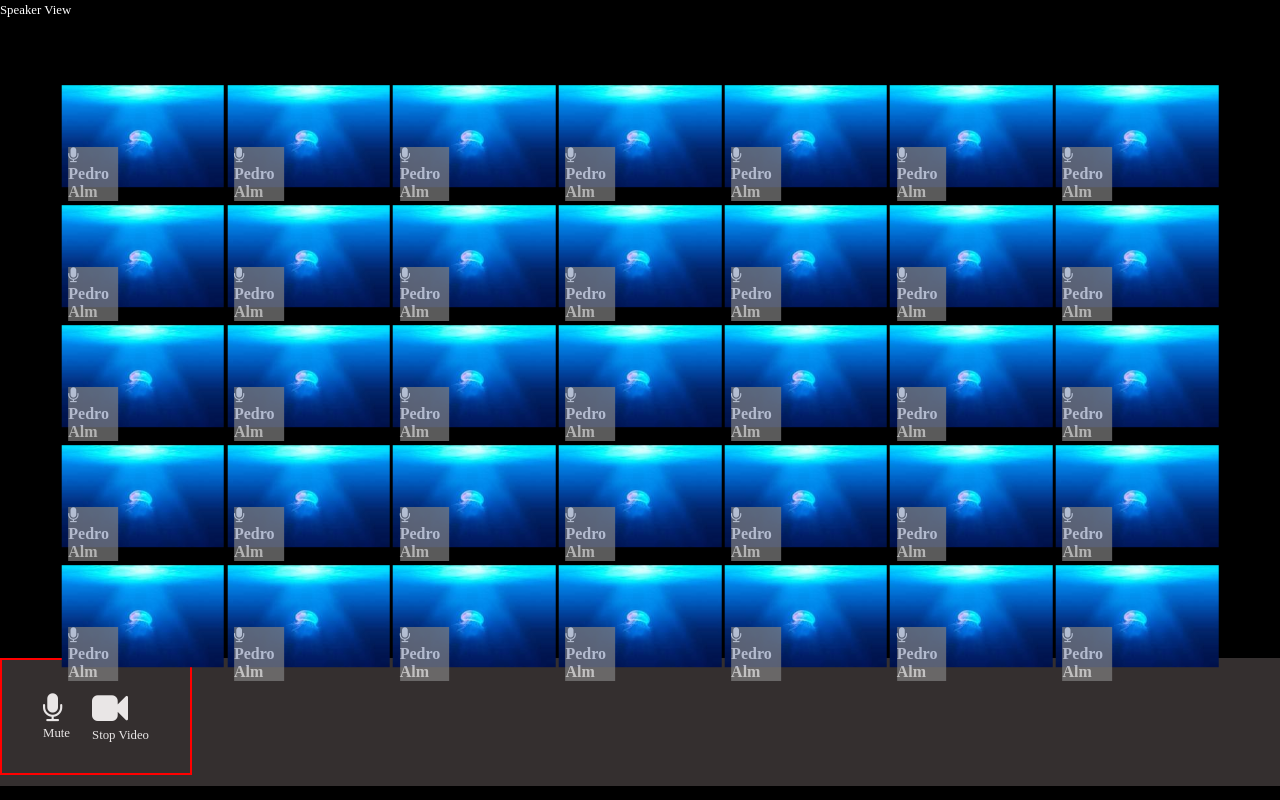
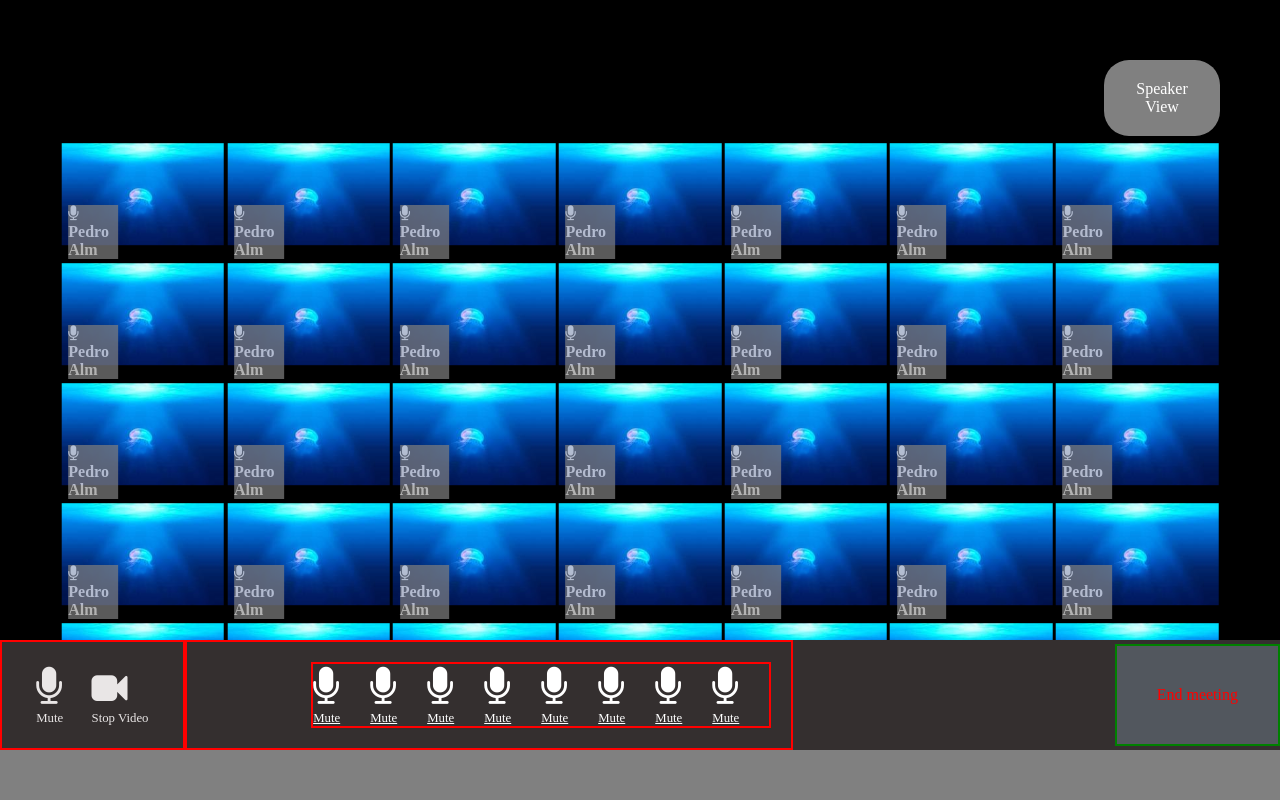
Before and after one commit to EnricoCirilli/html-css-zoom, a plain HTML site: page index.html in a window 1280 px wide. Drawn offline with Linux system fonts and the light colour scheme.

Commit message:
add: speaker view btn

```diff
--- a/css/style.css
+++ b/css/style.css
@@ -5,16 +5,35 @@
     box-sizing: border-box;
 }
 body{
-    background-color: black;
+    background-color: grey;
 
 }
+
 /* common */
 .wrapper {
     padding: 60px;
     width: 100%;
     height: 80vh;
+    background-color: black;
 }
+.header-speaker{
+    display: flex;
+    justify-content: flex-end;
 
+}
+.speaker-view{
+    color: white;
+    background-color: grey;
+    width: 10%;
+    height: 5%;
+    text-align: center;
+    padding: 20px;
+    border-radius: 25px;
+}
+.speaker-view a{
+    color: white;
+    text-decoration: none;
+}
 .col {
     display: flex;
     flex-wrap: wrap;
@@ -57,29 +76,63 @@ img{
     transform: translate(-50%, -50%);
 }
 .footer{
+    display: flex;
     background-color: rgb(52, 47, 47);
     width: 100vw;
     z-index: 1;
-    min-height: 8rem;
+    min-height: 5rem;
+    position: absolute;
 }
 .microphone{
    width: 15%;
     color: rgb(233, 230, 230);
-    font-size: 30px ;
-    padding: 30px;
+    font-size: 2.5rem ;
+    padding: 20px;
     border: 2px solid red;
     display: flex;
     justify-content: space-around;
     align-items: center;
 }
-span{
-    font-size: 0.8rem;
+
+p{
+    font-size: 0.8rem;;
+}
+
+.logos{
+    display: flex;
+    min-height: 5%;
+    justify-content: flex-end;
+    width:50%;
     color: white;
-    padding: px;
-    z-index: 1;
-    bottom: 10px;
-   right: 5px;
+    font-size: 2.5rem ;
+    border: 2px solid red;
 }
-p{
-    font-size: 0.8rem;
+ul{
+    display: flex;
+    margin: 20px;
+    justify-content: center;
+    align-items:flex-end;
+    border: 2px red solid;
+
 }
+ul li{
+    list-style-type: none;
+    padding-right: 30px;
+}
+ul li a{
+    color: white;
+
+}
+.btn-end-meeting{
+    display: flex;
+    justify-content: flex-end;
+    width: 40%;
+    align-items: center;
+}
+.btn-end-meeting a{
+    color: red;
+    border: 2px solid green;
+    background-color: rgb(82, 87, 94);
+    text-decoration: none;
+    padding: 40px;
+}
--- a/index.html
+++ b/index.html
@@ -9,18 +9,16 @@
     <link rel="stylesheet" href="https://cdnjs.cloudflare.com/ajax/libs/font-awesome/4.7.0/css/font-awesome.min.css">
 
 <body>
-    <!-- header -->
-    <header>
-        <div class="speaker-view">
-            <span><a href=""></a>Speaker View</span>
-        </div>
-    </header>
-    <!--/ header -->
+
     <!-- main -->
     <main>
         <!-- class="wrapper" -->
         <div class="wrapper">
-
+        <div class="header-speaker">
+            <div class="speaker-view">
+                <span><a href="">Speaker View</a></span>
+            </div>
+        </div>
             <!-- 35 col -->
             <div class="col">
 
@@ -352,6 +350,7 @@
     <!-- footer -->
     <footer>
         <div class="footer">
+            <!--  microphone video stop -->
             <div class="microphone">
                 <div>
                     <i class="fa">&#xf130;</i>
@@ -362,7 +361,51 @@
                     <p>Stop Video</p>
                 </div>
             </div>
+             <!--  microphone video stop -->
+             <!-- rest of the logos -->
+             <div class="logos">
+                <ul>
+                    <li><a href="">
+                        <i class="fa">&#xf130;</i>
+                        <p>Mute </p>
+                    </a></li>
+                    <li><a href="">
+                        <i class="fa">&#xf130;</i>
+                        <p>Mute </p>
+                    </a></li>
+                    <li><a href="">
+                        <i class="fa">&#xf130;</i>
+                        <p>Mute </p>
+                    </a></li>
+                    <li><a href="">
+                        <i class="fa">&#xf130;</i>
+                        <p>Mute </p>
+                    </a>
+                    <li><a href="">
+                        <i class="fa">&#xf130;</i>
+                        <p>Mute </p>
+                    </a></li>
+                    <li><a href="">
+                        <i class="fa">&#xf130;</i>
+                        <p>Mute </p>
+                    </a></li>
+                    <li><a href="">
+                        <i class="fa">&#xf130;</i>
+                        <p>Mute </p>
+                    </a></li>
+                    <li><a href="">
+                        <i class="fa">&#xf130;</i>
+                        <p>Mute </p>
+                    </a>
+                </ul>
 
+
+             </div>
+            <!-- /rest of the logos -->
+
+            <div class="btn-end-meeting">
+                <a href="">End meeting</a>
+            </div>
 
         </div>
     </footer>
```
